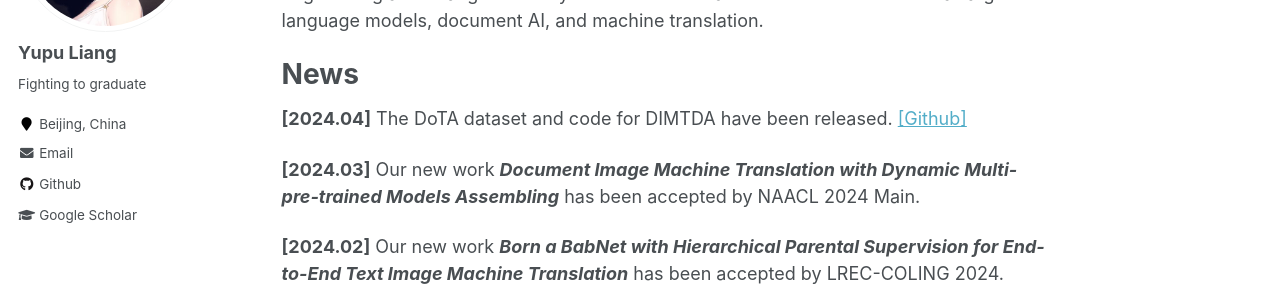
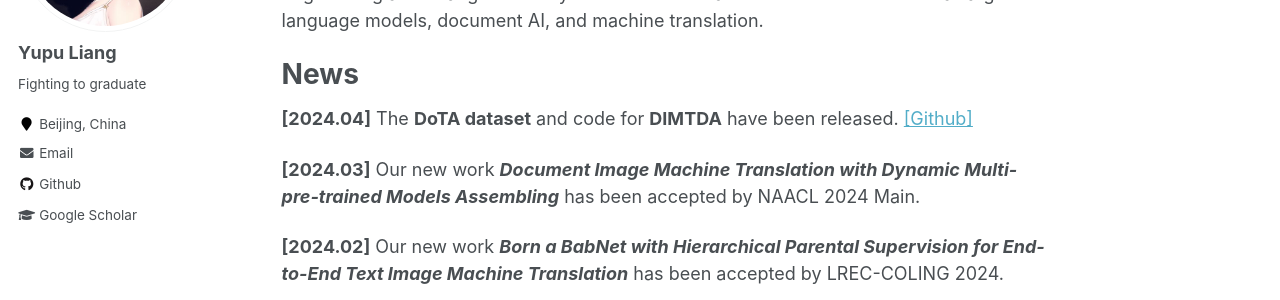
Before and after one commit to liangyupu/liangyupu.github.io, a Jekyll site: the page built from _pages/about.md, in a window 1280 px wide and 900 px high. Shown: the part 261-561 px from the top of the window. Built offline with Jekyll 4.4.1, drawn with Linux system fonts in a browser that asks for light colours.

```diff
--- a/_pages/about.md
+++ b/_pages/about.md
@@ -11,7 +11,7 @@ redirect_from:
 Yupu Liang is a Ph.D. student in [Chinese Information Processing Group](http://www.nlpr.ia.ac.cn/cip/staff.htm) (CIP), Institute of Automation, Chinese Academy of Sciences, advised by [Yu Zhou](https://people.ucas.ac.cn/~zhouyu) and [Chengqing Zong](https://people.ucas.ac.cn/~zongchengqing). Before that, he received his B.E. degree in School of Automation Science and Electrical Engineering at Beihang University in 2021. His research focuses on multi-modal large language models, document AI, and machine translation.
 
 # News
-**[2024.04]** The DoTA dataset and code for DIMTDA  have been released. [\[Github\]](https://github.com/liangyupu/DIMTDA)
+**[2024.04]** The **DoTA dataset** and code for **DIMTDA**  have been released. [\[Github\]](https://github.com/liangyupu/DIMTDA)
 
 **[2024.03]** Our new work ***Document Image Machine Translation with Dynamic Multi-pre-trained Models Assembling*** has been accepted by NAACL 2024 Main.
 
```
